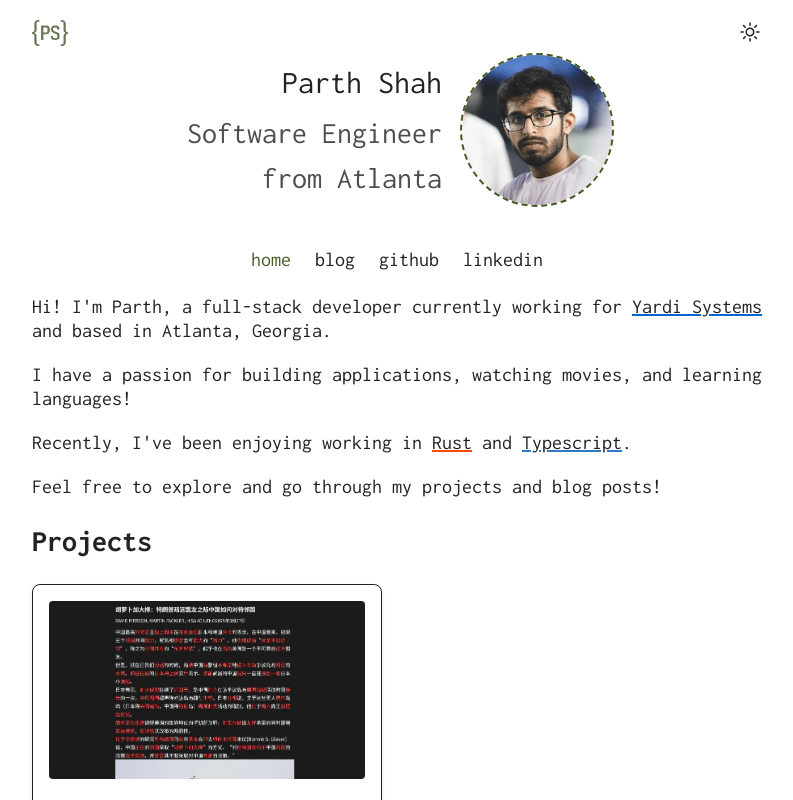
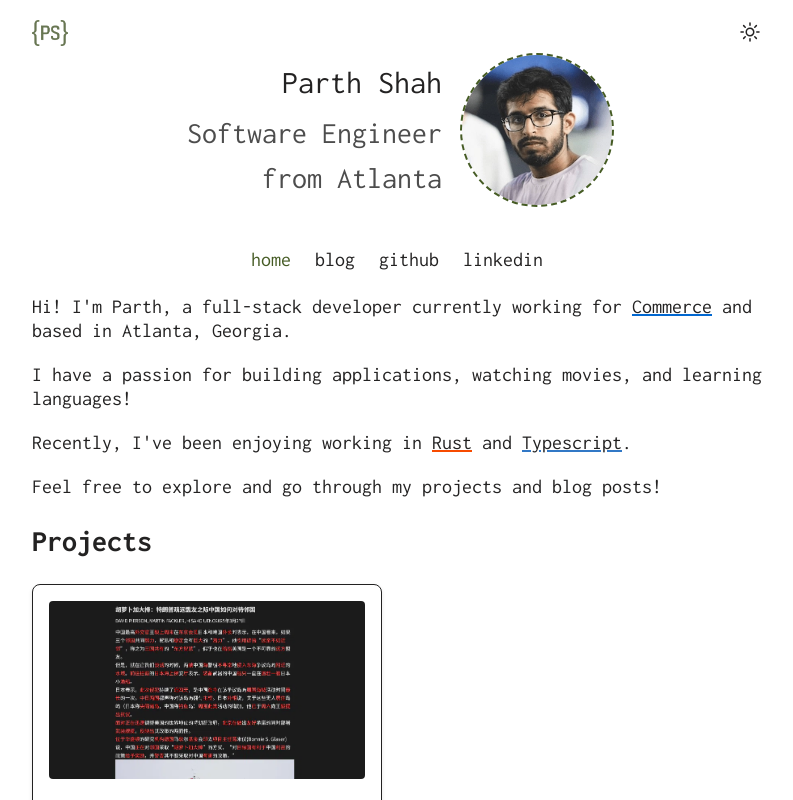
Before and after one commit to parthshahp/nextjs-blog, a Next.js app: page / in a window 1280 px wide. Shown: the top 800 px of the page, without its empty margins (243-1036 px from the left). Built offline with nearby package versions, Linux system fonts and the light colour scheme.

Commit message:
Update job site

```diff
--- a/app/page.tsx
+++ b/app/page.tsx
@@ -8,8 +8,8 @@ export default function Home() {
       <HeaderLayout>
         <>
           <p>
-            Hi! I&apos;m Parth, a full-stack developer currently working for <a target="_blank" href="https://www.yardi.com"
-            ><span className={`${styles.underline} ${styles.yardi}`}>Yardi Systems</span></a
+            Hi! I&apos;m Parth, a full-stack developer currently working for <a target="_blank" href="https://www.commerce.com"
+            ><span className={`${styles.underline} ${styles.yardi}`}>Commerce</span></a
             > and based in Atlanta, Georgia.
           </p>
           <p>I have a passion for building applications, watching movies, and learning languages!</p>
```
